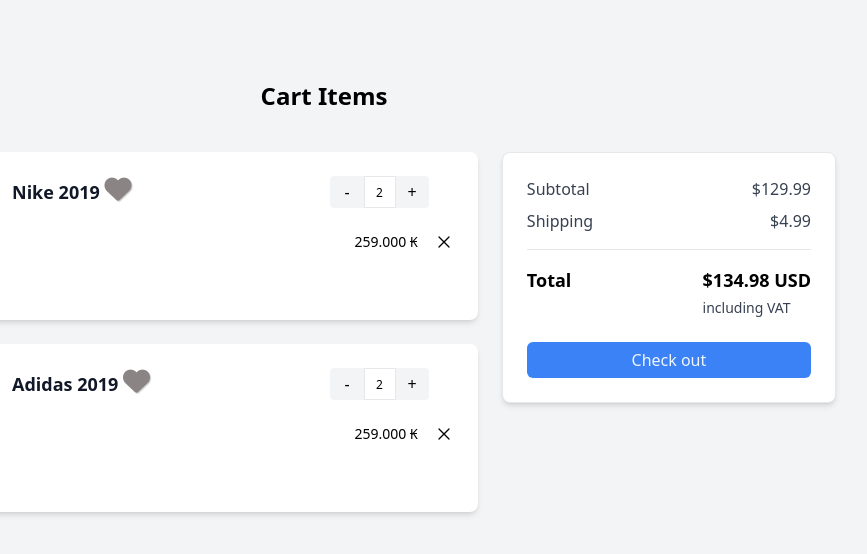
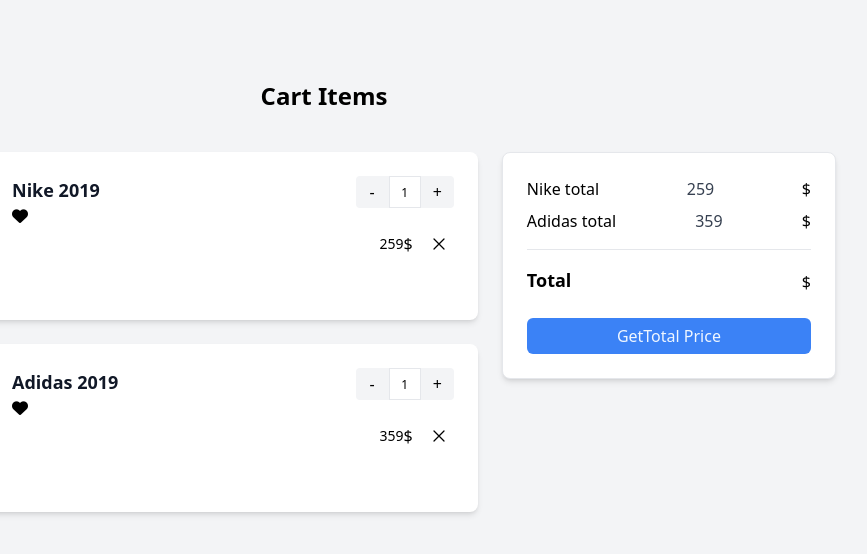
Before and after one commit to MohamedAliFaidi/DOM_CP_DEMO, a website: page index.html in a window 1280 px wide. Shown: the full height of the page, 316-1183 px from the left. Drawn offline with Linux system fonts and the light colour scheme.

Commit message:
checkpoint done

```diff
--- a/index.html
+++ b/index.html
@@ -17,11 +17,6 @@
           margin: 0;
         }
       }
-      #like {
-        color: #8a8484;
-        text-shadow: 1px 1px 1px #ccc;
-        font-size: 1.5em;
-      }
     </style>
 
     <link rel="stylesheet" href="./output.css" />
@@ -37,40 +32,41 @@
             class="justify-between mb-6 rounded-lg bg-white p-6 shadow-md sm:flex sm:justify-start"
           >
             <img
-             id="nike-mage"
-              src="https://images.unsplash.com/photo-1515955656352-a1fa3ffcd111?ixlib=rb-4.0.3&ixid=MnwxMjA3fDB8MHxwaG90by1wYWdlfHx8fGVufDB8fHx8&auto=format&fit=crop&w=1170&q=80"
+              id="nike-img"
               alt="product-image"
               class="w-full rounded-lg sm:w-40"
             />
             <div class="sm:ml-4 sm:flex sm:w-full sm:justify-between">
               <div class="mt-5 sm:mt-0">
-                <h2 class="text-lg font-bold text-gray-900">
-                  Nike 2019 <i id="like" class="fa-solid fa-heart"></i>
-                </h2>
+                <h2 id="nike-name" class="text-lg font-bold text-gray-900"></h2>
+                <i id="like-1" class="fa-solid fa-heart"></i>
               </div>
               <div
                 class="mt-4 flex justify-between sm:space-y-6 sm:mt-0 sm:block sm:space-x-6"
               >
                 <div class="flex items-center border-gray-100">
                   <span
+                    id="nike-minus"
                     class="cursor-pointer rounded-l bg-gray-100 py-1 px-3.5 duration-100 hover:bg-blue-500 hover:text-blue-50"
                   >
                     -
                   </span>
                   <input
+                    id="nike-quantity"
                     class="h-8 w-8 border bg-white text-center text-xs outline-none"
                     type="number"
-                    value="2"
                     min="1"
                   />
                   <span
+                    id="nike-plus"
                     class="cursor-pointer rounded-r bg-gray-100 py-1 px-3 duration-100 hover:bg-blue-500 hover:text-blue-50"
                   >
                     +
                   </span>
                 </div>
                 <div class="flex items-center space-x-4">
-                  <p class="text-sm">259.000 ₭</p>
+                  <p id="nike-price" class="text-sm"></p>
+                  $
                   <svg
                     xmlns="http://www.w3.org/2000/svg"
                     fill="none"
@@ -93,40 +89,44 @@
             class="justify-between mb-6 rounded-lg bg-white p-6 shadow-md sm:flex sm:justify-start"
           >
             <img
-              src="https://images.unsplash.com/photo-1587563871167-1ee9c731aefb?ixlib=rb-4.0.3&ixid=MnwxMjA3fDB8MHxwaG90by1wYWdlfHx8fGVufDB8fHx8&auto=format&fit=crop&w=1131&q=80"
+              id="adidas-img"
               alt="product-image"
               class="w-full rounded-lg sm:w-40"
             />
             <div class="sm:ml-4 sm:flex sm:w-full sm:justify-between">
               <div class="mt-5 sm:mt-0">
-                <h2 class="text-lg font-bold text-gray-900">
-                  Adidas 2019
-                  <i id="like" class="fa-solid fa-heart"></i>
-                </h2>
+                <h2
+                  id="adidas-name"
+                  class="text-lg font-bold text-gray-900"
+                ></h2>
+                <i id="like-2" class="fa-solid fa-heart"></i>
               </div>
               <div
                 class="mt-4 flex justify-between im sm:space-y-6 sm:mt-0 sm:block sm:space-x-6"
               >
                 <div class="flex items-center border-gray-100">
                   <span
+                    id="adidas-minus"
                     class="cursor-pointer rounded-l bg-gray-100 py-1 px-3.5 duration-100 hover:bg-blue-500 hover:text-blue-50"
                   >
                     -
                   </span>
                   <input
+                    id="adidas-quantity"
                     class="h-8 w-8 border bg-white text-center text-xs outline-none"
                     type="number"
-                    value="2"
                     min="1"
                   />
                   <span
+                    id="adidas-plus"
                     class="cursor-pointer rounded-r bg-gray-100 py-1 px-3 duration-100 hover:bg-blue-500 hover:text-blue-50"
                   >
                     +
                   </span>
                 </div>
                 <div class="flex items-center space-x-4">
-                  <p class="text-sm">259.000 ₭</p>
+                  <p id="adidas-price" class="text-sm"></p>
+                  $
                   <svg
                     xmlns="http://www.w3.org/2000/svg"
                     fill="none"
@@ -151,29 +151,33 @@
           class="mt-6 h-full rounded-lg border bg-white p-6 shadow-md md:mt-0 md:w-1/3"
         >
           <div class="mb-2 flex justify-between">
-            <p class="text-gray-700">Subtotal</p>
-            <p class="text-gray-700">$129.99</p>
+            Nike total
+            <p class="text-gray-700" id="nike-total-price"></p>
+            $
           </div>
           <div class="flex justify-between">
-            <p class="text-gray-700">Shipping</p>
-            <p class="text-gray-700">$4.99</p>
+            Adidas total
+
+            <p class="text-gray-700" id="adidas-total-price"></p>
+            $
           </div>
           <hr class="my-4" />
           <div class="flex justify-between">
             <p class="text-lg font-bold">Total</p>
             <div class="">
-              <p class="mb-1 text-lg font-bold">$134.98 USD</p>
-              <p class="text-sm text-gray-700">including VAT</p>
+              <p class="mb-1 text-lg font-bold" id="total-value"></p>
+              $
             </div>
           </div>
           <button
+          id="total-price"
             class="mt-6 w-full rounded-md bg-blue-500 py-1.5 font-medium text-blue-50 hover:bg-blue-600"
           >
-            Check out
+            GetTotal Price
           </button>
         </div>
       </div>
     </div>
-  <script src="./main.js"></script>
+    <script src="./main.js"></script>
   </body>
 </html>
--- a/main.js
+++ b/main.js
@@ -1,3 +1,4 @@
+function Cart() {
   function inc(id) {
     this.items[id]["quantity"]++;
   }
@@ -13,15 +14,12 @@
     }
     return result;
   }
-
-function Cart() {
-  return {
+  var Data = {
     items: [
       {
         id: 1,
         name: "Nike 2019",
         price: 259,
-        like: false,
         quantity: 1,
         image:
           "https://images.unsplash.com/photo-1515955656352-a1fa3ffcd111?ixlib=rb-4.0.3&ixid=MnwxMjA3fDB8MHxwaG90by1wYWdlfHx8fGVufDB8fHx8&auto=format&fit=crop&w=1170&q=80",
@@ -30,21 +28,85 @@
         id: 2,
         name: "Adidas 2019",
         price: 359,
-        like: false,
         quantity: 1,
         image:
           "https://images.unsplash.com/photo-1587563871167-1ee9c731aefb?ixlib=rb-4.0.3&ixid=MnwxMjA3fDB8MHxwaG90by1wYWdlfHx8fGVufDB8fHx8&auto=format&fit=crop&w=1131&q=80",
       },
     ],
+
     total_price: total_price,
     inc: inc,
     dec: dec,
   };
+  document.getElementById("nike-img").src = Data["items"][0]["image"];
+  document.getElementById("adidas-img").src = Data["items"][1]["image"];
+  document.getElementById("nike-name").innerHTML = Data["items"][0]["name"];
+  document.getElementById("adidas-name").innerHTML = Data["items"][1]["name"];
+  document.getElementById("nike-quantity").value = Data["items"][0]["quantity"];
+  document.getElementById("adidas-quantity").value =
+    Data["items"][1]["quantity"];
+  document.getElementById("nike-price").innerHTML = Data["items"][0]["price"];
+  document.getElementById("adidas-price").innerHTML = Data["items"][1]["price"];
+
+  var nikeQuantityPlus = document.getElementById("nike-plus");
+  nikeQuantityPlus.addEventListener("click", function () {
+    Data.inc(0);
+    document.getElementById("nike-quantity").value =
+      Data["items"][0]["quantity"];
+    document.getElementById("nike-total-price").innerHTML =
+      Data["items"][0]["price"] * Data["items"][0]["quantity"];
+  });
+  var nikeQuantityMinus = document.getElementById("nike-minus");
+  nikeQuantityMinus.addEventListener("click", function () {
+    if (Data.items[0]["quantity"] == 1) {
+      alert("quantity can only take postif value");
+      return;
+    }
+    Data.dec(0);
+    document.getElementById("nike-quantity").value =
+      Data["items"][0]["quantity"];
+    document.getElementById("nike-total-price").innerHTML =
+      Data["items"][0]["price"] * Data["items"][0]["quantity"];
+  });
+
+  var adidasQuantityPlus = document.getElementById("adidas-plus");
+  adidasQuantityPlus.addEventListener("click", function () {
+    Data.inc(1);
+    document.getElementById("adidas-quantity").value =
+      Data["items"][1]["quantity"];
+    document.getElementById("adidas-total-price").innerHTML =
+      Data["items"][1]["price"] * Data["items"][1]["quantity"];
+  });
+  var adidasQuantityMinus = document.getElementById("adidas-minus");
+  adidasQuantityMinus.addEventListener("click", function () {
+    if (Data.items[1]["quantity"] == 1) {
+      alert("quantity can only take postif value");
+      return;
+    }
+    Data.dec(1);
+    document.getElementById("adidas-quantity").value =
+      Data["items"][1]["quantity"];
+    document.getElementById("adidas-total-price").innerHTML =
+      Data["items"][1]["price"] * Data["items"][1]["quantity"];
+  });
+
+  document.getElementById("like-1").addEventListener("click", function () {
+    document.getElementById("like-1").style.color = "red";
+  });
+
+  document.getElementById("like-2").addEventListener("click", function () {
+    document.getElementById("like-2").style.color = "red";
+  });
+
+  document.getElementById("nike-total-price").innerHTML =
+    Data["items"][0]["price"] * Data["items"][0]["quantity"];
+  document.getElementById("adidas-total-price").innerHTML =
+    Data["items"][1]["price"] * Data["items"][1]["quantity"];
+
+  document.getElementById("total-price").addEventListener("click", function () {
+    document.getElementById("total-value").innerHTML = Data.total_price();
+  });
+  return Data;
 }
 
-
-
-
-var model= Cart()
-
-console.log(model)
+Cart();
```
Lines whose indentation alone changed are shown as unchanged.
